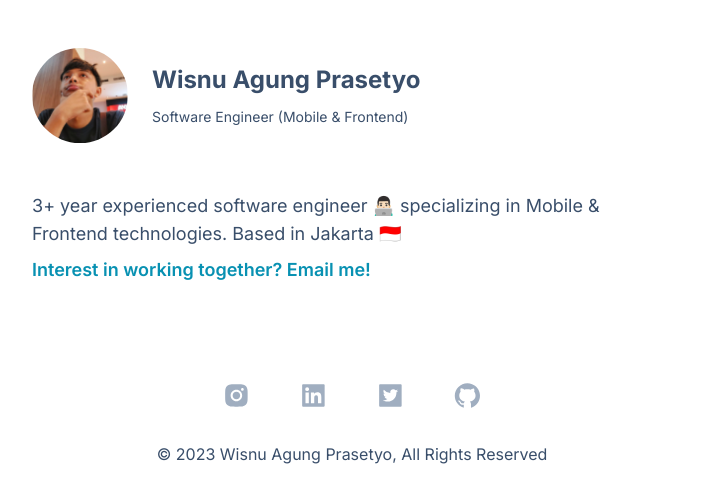
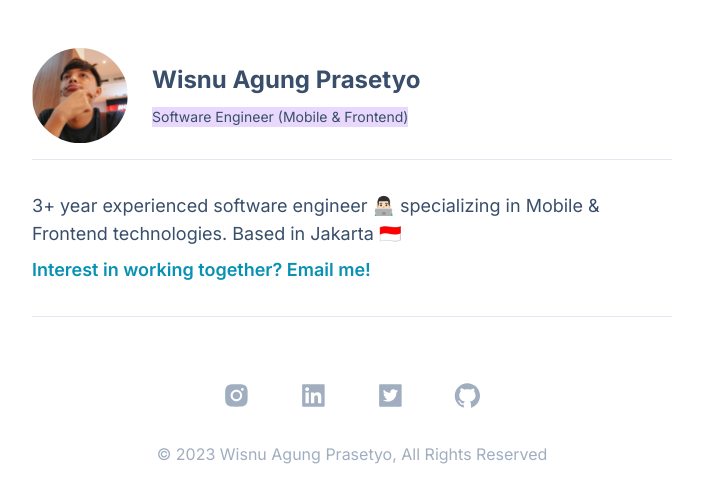
Before and after one commit to wisungyo/simplify-website, a Next.js app: page / in a window 1280 px wide. Shown: the top 502 px of the page, without its empty margins (288-991 px from the left). Built offline with nearby package versions, Linux system fonts and the light colour scheme.

Commit message:
fix: fix styles

```diff
--- a/app/components/Footer/indes.tsx
+++ b/app/components/Footer/indes.tsx
@@ -4,7 +4,7 @@ import {
   AiFillLinkedin,
   AiFillTwitterSquare,
 } from "react-icons/ai";
-import { primaryBlur, secondaryBlur } from "@/app/constants/colors";
+import { primaryBlur } from "@/app/constants/colors";
 import { instagram, twitter, linkedin, github } from "@/app/constants/links";
 import { footer } from "@/app/constants/labels";
 
@@ -25,11 +25,11 @@ const Footer = () => {
   return (
     <>
       <div className="flex flex-col">
-        <div className={`bg-[${secondaryBlur}] h-[1px] mt-4 mb-16`} />
+        <div className="bg-[#E2E8F0] h-[1px] mt-4 mb-16" />
         <div className="flex flex-row gap-12 justify-center">
           {socialMediaData.map((data) => renderIcon(data.link, data.icon))}
         </div>
-        <p className={`text-[${primaryBlur}] text-center mt-8`}>{footer}</p>
+        <p className="text-[#A0AEC0] text-center mt-8">{footer}</p>
       </div>
     </>
   );
--- a/app/components/Header/index.tsx
+++ b/app/components/Header/index.tsx
@@ -1,5 +1,4 @@
 import Image from "next/image";
-import { bgPink, secondaryBlur } from "@/app/constants/colors";
 import { fullname, occupation } from "@/app/constants/labels";
 
 const Header = () => {
@@ -18,13 +17,13 @@ const Header = () => {
         <div className="flex flex-col gap-2">
           <h1 className="font-bold text-2xl">{fullname}</h1>
           <div>
-            <p className={`inline-block bg-[${bgPink}] font-base text-sm`}>
+            <p className="inline-block bg-[#E9D8FD] font-base text-sm">
               {occupation}
             </p>
           </div>
         </div>
       </div>
-      <div className={`bg-[${secondaryBlur}] h-[1px] my-4`} />
+      <div className="bg-[#E2E8F0] h-[1px] my-4" />
     </>
   );
 };
```
